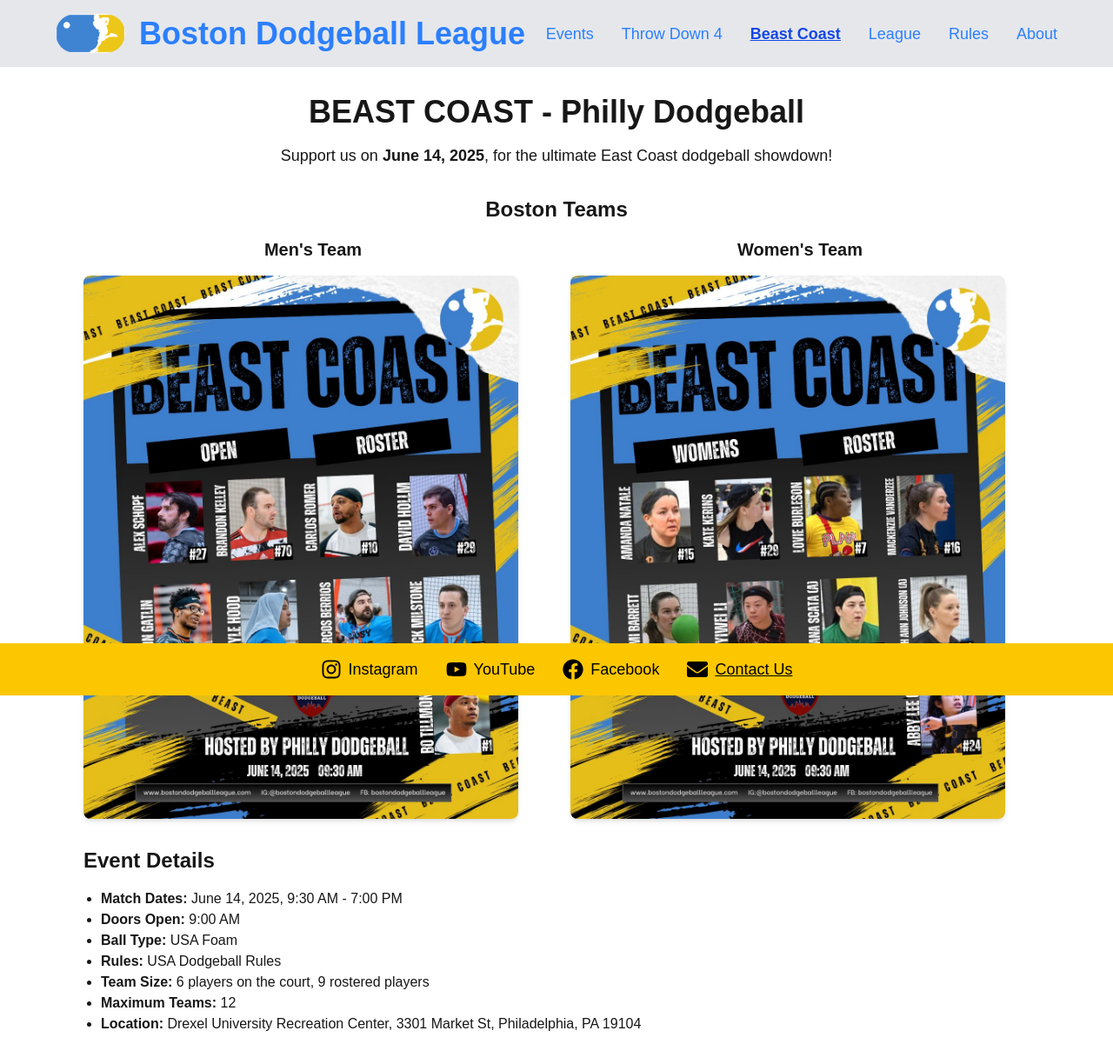
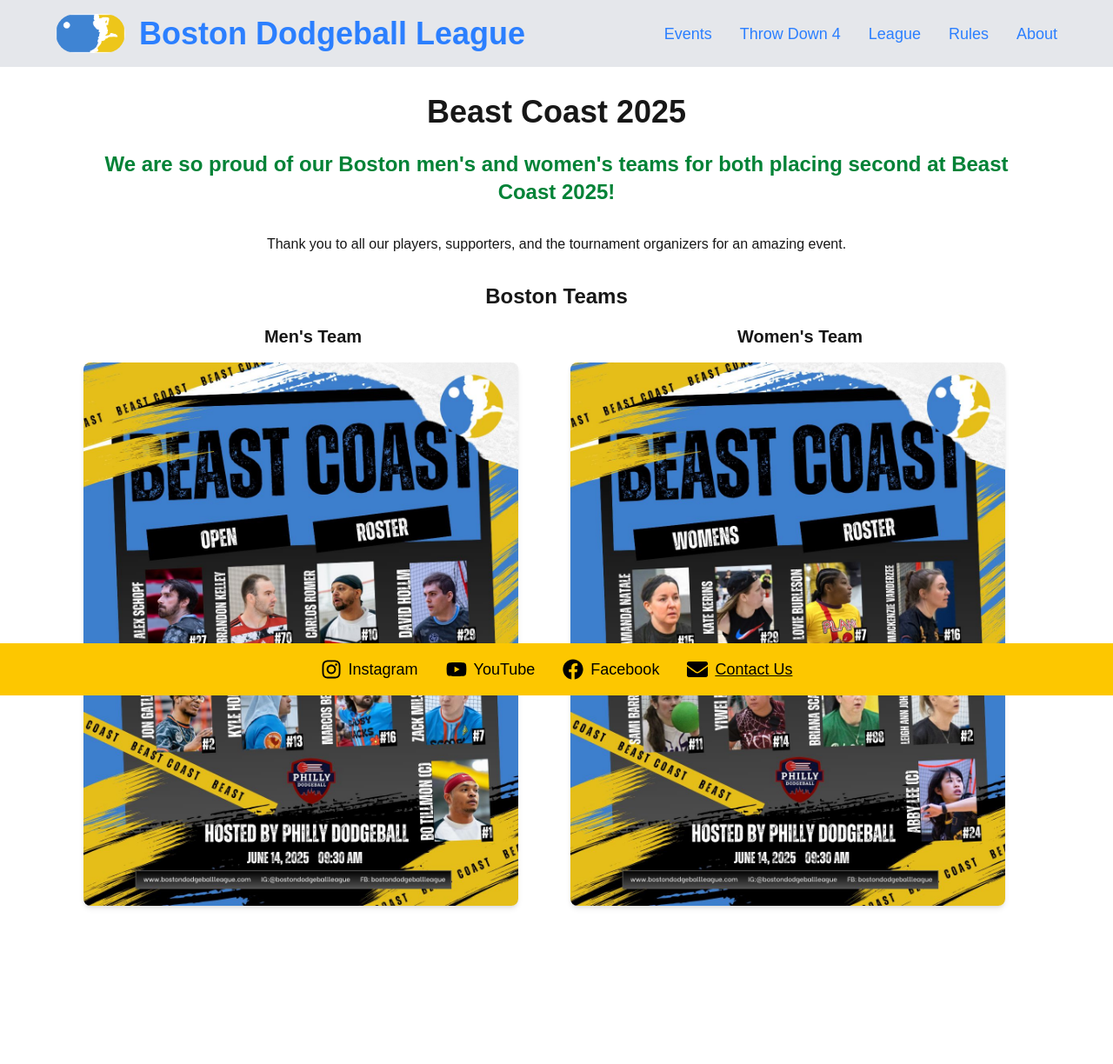
Before and after one commit to jsartin513/bdl-site, a Next.js app: page /beast-coast in a window 1280 px wide. Shown: the top 1224 px of the page at 87% size. After the commit the page ends 1170 px from the top, so only its background shows below. Built offline with nearby package versions, Linux system fonts and the light colour scheme.

Commit message:
Beast coast is over

```diff
--- a/app/beast-coast/page.tsx
+++ b/app/beast-coast/page.tsx
@@ -5,10 +5,13 @@
     <main className="p-8 max-w-6xl mx-auto">
       {/* Event Header */}
       <section className="text-center mb-8">
-        <h1 className="text-4xl font-bold mb-4">BEAST COAST - Philly Dodgeball</h1>
-        <p className="text-lg">
-          Support us on <strong>June 14, 2025</strong>, for the ultimate East Coast dodgeball showdown!
-        </p>
+      <h1 className="text-4xl font-bold mb-6">Beast Coast 2025</h1>
+      <p className="text-2xl mb-8 text-green-700 font-semibold">
+        We are so proud of our Boston men's and women's teams for both placing <strong>second</strong> at Beast Coast 2025!
+      </p>
+      <p className="mb-4">
+        Thank you to all our players, supporters, and the tournament organizers for an amazing event.
+      </p>
       </section>
 
 
@@ -42,33 +45,6 @@
         </div>
       </section>
 
-      {/* Event Details */}
-      <section className="mb-8">
-        <h2 className="text-2xl font-bold mb-4">Event Details</h2>
-        <ul className="list-disc pl-5">
-          <li>
-            <strong>Match Dates:</strong> June 14, 2025, 9:30 AM - 7:00 PM
-          </li>
-          <li>
-            <strong>Doors Open:</strong> 9:00 AM
-          </li>
-          <li>
-            <strong>Ball Type:</strong> USA Foam
-          </li>
-          <li>
-            <strong>Rules:</strong> USA Dodgeball Rules
-          </li>
-          <li>
-            <strong>Team Size:</strong> 6 players on the court, 9 rostered players
-          </li>
-          <li>
-            <strong>Maximum Teams:</strong> 12
-          </li>
-          <li>
-            <strong>Location:</strong> Drexel University Recreation Center, 3301 Market St, Philadelphia, PA 19104
-          </li>
-        </ul>
-      </section>
     </main>
   );
 }
--- a/app/components/TopNav.tsx
+++ b/app/components/TopNav.tsx
@@ -67,13 +67,6 @@
             </li>
             <li
               className={`text-lg ${
-                pathname === "/beast-coast" ? "font-bold underline text-blue-700" : ""
-              }`}
-            >
-              <Link href="/beast-coast">Beast Coast</Link>
-            </li>
-            <li
-              className={`text-lg ${
                 pathname === "/league" ? "font-bold underline text-blue-700" : ""
               }`}
             >
```
